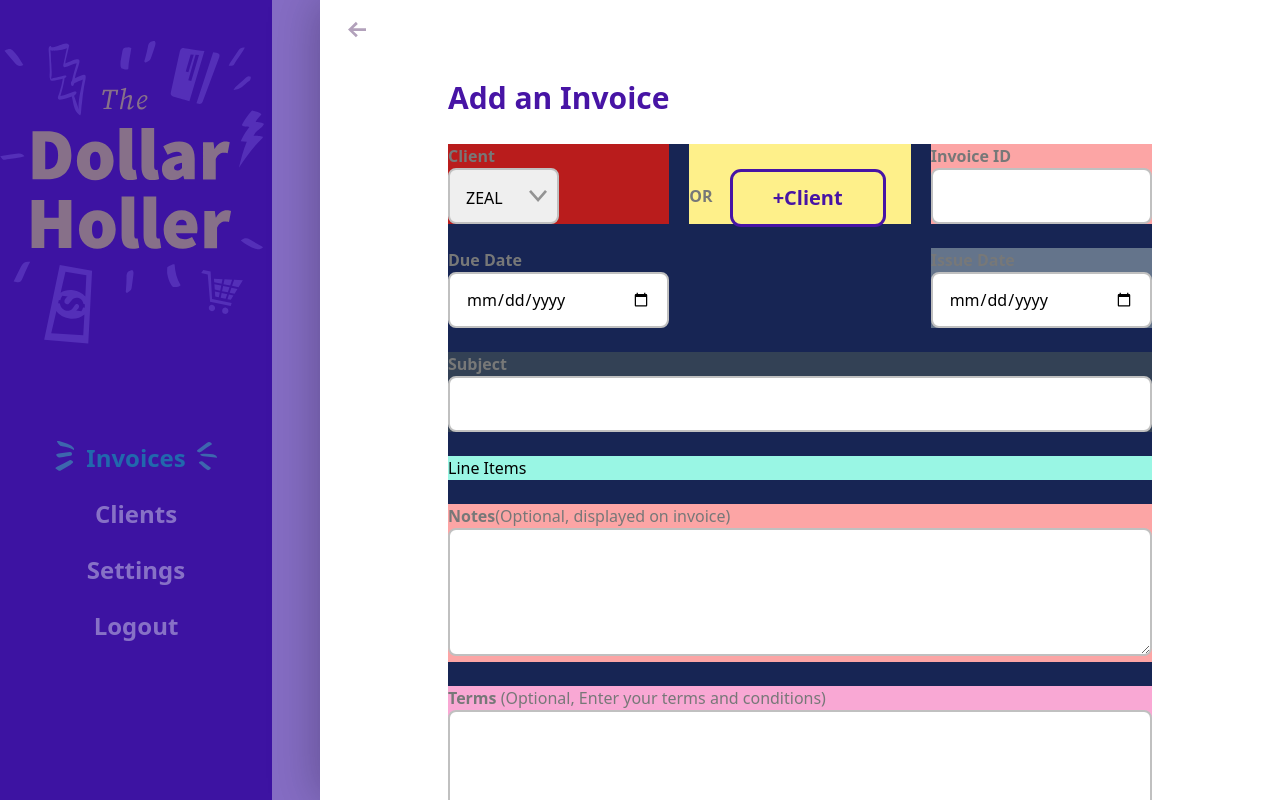
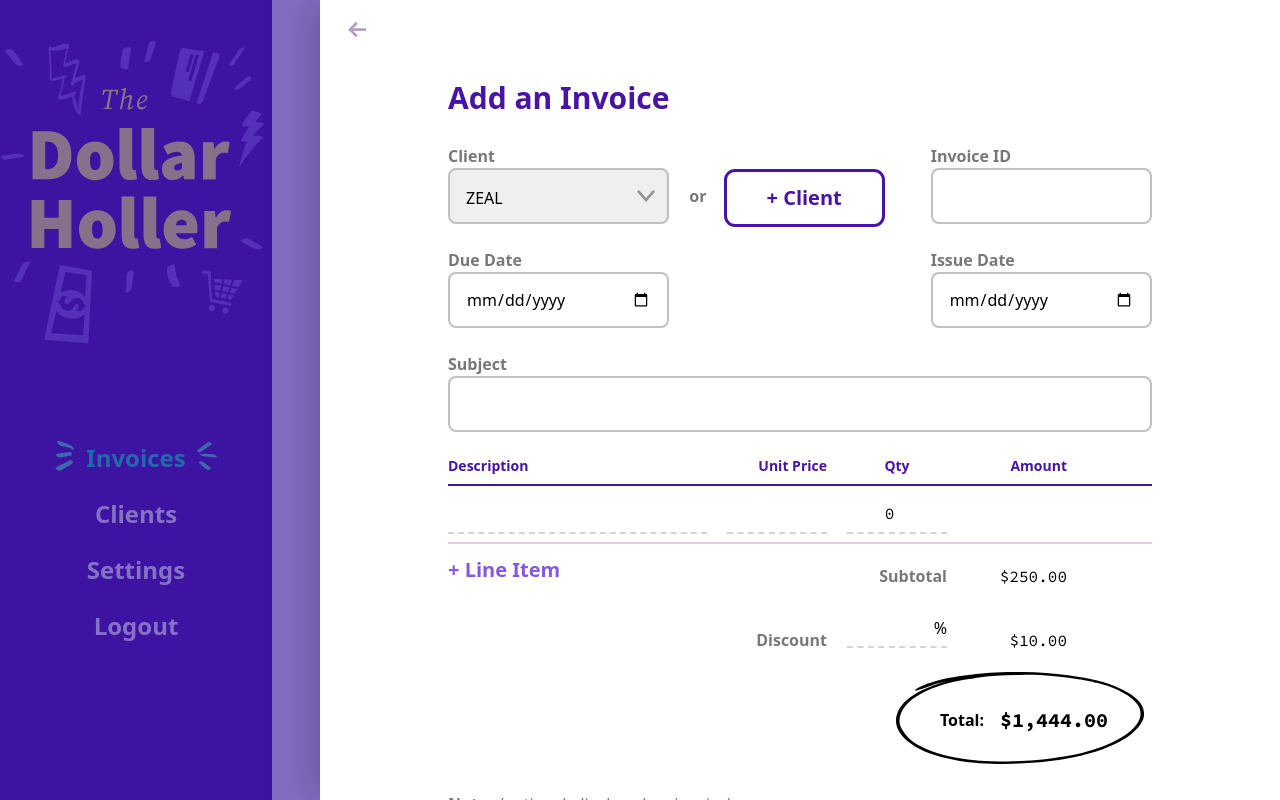
Before and after one commit to moeIsAwesome/dollor, a SvelteKit app: page /invoices in a window 1280 px wide. Both pictures are taken after typing "Sample" into the empty fields and a click on the button "+ Invoice". Built offline with nearby package versions, Linux system fonts and the light colour scheme.

Commit message:
feat: add and remove invoice records

```diff
--- a/package.json
+++ b/package.json
@@ -32,6 +32,7 @@
 	},
 	"type": "module",
 	"dependencies": {
-		"date-fns": "^2.30.0"
+		"date-fns": "^2.30.0",
+		"uuid": "^9.0.0"
 	}
 }
--- a/src/app.css
+++ b/src/app.css
@@ -13,8 +13,8 @@
     @apply block font-sansSerif text-base font-bold text-monsoon;
   }
 
-  input[type='text']:not(.search),
-  input[type='number'],
+  input[type='text']:not(.search):not(.line-item),
+  input[type='number']:not(.line-item),
   input[type='date'],
   input[type='password'],
   input[type='email'] {
@@ -31,8 +31,8 @@
 
   select:focus,
   textarea:focus,
-  input[type='text']:not(.search):focus,
-  input[type='number']:focus,
+  input[type='text']:not(.search):not(.line-item):focus,
+  input[type='number']:not(.line-item):focus,
   input[type='date']:focus,
   input[type='password']:focus,
   input[type='email']:focus {
@@ -52,6 +52,10 @@
   .field {
     @apply mb-6;
   }
+
+  .invoice-line-item {
+    @apply grid grid-cols-invoiceLineItem gap-x-5;
+  }
 }
 
 @layer utilities {
--- a/src/lib/components/Button.svelte
+++ b/src/lib/components/Button.svelte
@@ -7,7 +7,8 @@
     | 'secondary'
     | 'destructive'
     | 'outline'
-    | 'textOnly' = 'primary';
+    | 'textOnly'
+    | 'textOnlyDestructive' = 'primary';
   export let isAnimated = true;
   export let iconLeft: (new (...args: any[]) => SvelteComponent) | null = null;
   export let iconRight: (new (...args: any[]) => SvelteComponent) | null = null;
@@ -21,6 +22,7 @@
   class:destructive={style === 'destructive'}
   class:outline={style === 'outline'}
   class:textOnly={style === 'textOnly'}
+  class:textOnlyDestructive={style === 'textOnlyDestructive'}
   class:isAnimated
 >
   {#if iconLeft}
@@ -50,6 +52,10 @@
   }
 
   .textOnly {
+    @apply bg-transparent px-0 text-lavenderIndigo no-underline hover:underline;
+  }
+
+  .textOnlyDestructive {
     @apply bg-transparent px-0 text-scarlet underline hover:no-underline;
   }
 
--- a/src/lib/components/SlidePanel.svelte
+++ b/src/lib/components/SlidePanel.svelte
@@ -1,8 +1,8 @@
 <script lang="ts">
+  import { createEventDispatcher } from 'svelte';
+  import Portal from '$lib/components/Portal.svelte';
   import Arrow from './Icon/Arrow.svelte';
   import Overlay from './Overlay.svelte';
-  import Portal from './Portal.svelte';
-  import { createEventDispatcher } from 'svelte';
 
   const dispatch = createEventDispatcher();
 </script>
@@ -17,19 +17,13 @@
 
 <Portal>
   <Overlay />
-
   <div
-    class="bg-white fixed w-3/4 h-screen py-20 px-32 right-0 top-0 z-slidePanel shadow-slidePanel"
+    class="fixed right-0 top-0 z-slidePanel h-screen w-3/4 overflow-y-scroll bg-white py-20 px-32 shadow-slidePanel"
   >
     <button
-      class="absolute top-5 left-7 text-pastelPurple hover:text-daisyBush
-    "
-      on:click={() => {
-        dispatch('closePanel');
-      }}
+      class="absolute top-5 left-7 text-pastelPurple hover:text-daisyBush"
+      on:click={() => dispatch('closePanel')}><Arrow /></button
     >
-      <Arrow />
-    </button>
-    <slot />
+    <slot><!-- optional fallback --></slot>
   </div>
 </Portal>
--- a/src/routes/(dashboard)/invoices/InvoiceForm.svelte
+++ b/src/routes/(dashboard)/invoices/InvoiceForm.svelte
@@ -1,95 +1,123 @@
-<script>
+<script lang="ts">
+  import { v4 as uuidv4 } from 'uuid';
+  import LineItemRows from './LineItemRows.svelte';
   import Button from '$lib/components/Button.svelte';
   import Trash from '$lib/components/Icon/Trash.svelte';
+
+  const blankLineItem = {
+    id: uuidv4(),
+    description: '',
+    quantity: 0,
+    amount: 0,
+  };
+
+  const AddLineItem = () => {
+    lineItems = [...lineItems, { ...blankLineItem, id: uuidv4() }];
+  };
+
+  const RemoveLineItem = (event) => {
+    lineItems = lineItems.filter((item) => item.id !== event.detail);
+    console.log('remove Line Item');
+  };
+
+  let lineItems: LineItem[] = [{ ...blankLineItem }];
 </script>
 
 <h2 class="mb-7 font-sansSerif text-3xl font-bold text-daisyBush">
   Add an Invoice
 </h2>
 
-<form class="grid grid-cols-6 gap-x-5 bg-blue-950">
-  <!-- Client -->
-  <div class="field col-span-2 bg-red-700">
+<form class="grid grid-cols-6 gap-x-5">
+  <!-- client -->
+  <div class="field col-span-2">
     <label for="client">Client</label>
-    <select class="w-1/2" name="client" id="client">
+    <select name="client" id="client">
       <option value="zeal">ZEAL</option>
     </select>
   </div>
-  <div class="field col-span-2 flex gap-x-5 items-end bg-yellow-200">
-    <div class="text-base font-bold text-monsoon leading-[3.5rem]">OR</div>
+  <div class="field col-span-2 flex items-end gap-x-5">
+    <div class="text-base font-bold leading-[3.5rem] text-monsoon">or</div>
     <Button
-      label="+Client"
-      onClick={() => {
-        console.log('clicked');
-      }}
-      style={'outline'}
+      label="+ Client"
+      onClick={() => {}}
+      style="outline"
       isAnimated={false}
     />
   </div>
-  <!-- InvoiceID -->
 
-  <div class="field col-span-2 bg-red-300">
+  <!-- invoice id -->
+  <div class="field col-span-2">
     <label for="id">Invoice ID</label>
     <input type="number" name="id" />
   </div>
-  <!-- DueDate -->
 
+  <!-- due date -->
   <div class="field col-span-2">
     <label for="dueDate">Due Date</label>
     <input type="date" name="dueDate" />
   </div>
-  <!-- IssueDate -->
-  <div class="field col-span-2 col-start-5 bg-slate-500">
+
+  <!-- issue date -->
+  <div class="field col-span-2 col-start-5">
     <label for="issueDate">Issue Date</label>
     <input type="date" name="issueDate" />
   </div>
-  <!-- Subject -->
-  <div class="field col-span-6 bg-slate-700">
+
+  <!-- subject -->
+  <div class="field col-span-6">
     <label for="subject">Subject</label>
     <input type="text" name="subject" />
   </div>
-  <!-- LineItems -->
 
-  <div class="field col-span-6 bg-teal-200">Line Items</div>
-  <!-- Notes -->
-  <div class="field col-span-6 bg-red-300">
+  <!-- line items -->
+  <div class="field col-span-6">
+    <LineItemRows
+      {lineItems}
+      on:addLineItem={AddLineItem}
+      on:removeLineItem={RemoveLineItem}
+    />
+  </div>
+
+  <!-- notes -->
+  <div class="field col-span-6">
     <label for="notes"
-      >Notes<span class="font-normal">(Optional, displayed on invoice)</span>
-    </label>
+      >Notes <span class="font-normal">(optional, displayed on invoice)</span
+      ></label
+    >
     <textarea name="notes" id="notes" />
   </div>
-  <!-- Terms -->
 
-  <div class="field col-span-6 bg-pink-300">
+  <!-- terms -->
+  <div class="field col-span-6">
     <label for="terms"
       >Terms <span class="font-normal"
-        >(Optional, Enter your terms and conditions)</span
+        >(optional, enter your terms and conditions)</span
       ></label
     >
     <textarea name="terms" id="terms" />
     <div class="text-xs text-gray-400">
-      Formatting tips <strong>*bold*</strong>,<em>_italics</em>
+      Formatting tips: <strong>*bold*</strong>, <em>_italics_</em>.
     </div>
   </div>
-  <!-- Buttons -->
 
-  <div class="field col-span-2 bg-gray-500">
-    <!-- Only be visible if editing -->
+  <!-- buttons -->
+  <div class="field col-span-2">
+    <!-- only be visible if editing -->
     <Button
-      style="textOnly"
+      style="textOnlyDestructive"
       label="Delete"
       isAnimated={false}
       onClick={() => {}}
       iconLeft={Trash}
     />
   </div>
-  <div class="field col-span-4 flex justify-end gap-x-5 bg-yellow-200">
+  <div class="field col-span-4 flex justify-end gap-x-5">
     <Button
       label="Cancel"
       style="secondary"
       isAnimated={false}
       onClick={() => {}}
     />
-    <Button label="save" onClick={() => {}} />
+    <Button label="Save" onClick={() => {}} />
   </div>
 </form>
--- /dev/null
+++ b/src/routes/(dashboard)/invoices/LineItemRow.svelte
@@ -0,0 +1,100 @@
+<script lang="ts">
+  import Trash from '$lib/components/Icon/Trash.svelte';
+  import { twoDecilams, dollarsToCents } from '$lib/utils/moneyHelper';
+  import { createEventDispatcher } from 'svelte';
+  export let lineItem: LineItem;
+  export let canDelete: boolean = false;
+  let unitPrice: string = twoDecilams(lineItem.amount / lineItem.quantity);
+  let amount: string = twoDecilams(lineItem.amount);
+
+  $: {
+    amount = twoDecilams(Number(unitPrice) * Number(lineItem.quantity));
+    lineItem.amount = dollarsToCents(Number(amount));
+  }
+
+  const dispatch = createEventDispatcher();
+</script>
+
+<div class="invoice-line-item border-b-2 border-fog py-2">
+  <div>
+    <input
+      class="line-item"
+      type="text"
+      name="description"
+      bind:value={lineItem.description}
+    />
+  </div>
+
+  <div>
+    <input
+      class="line-item text-right"
+      type="number"
+      name="unitPrice"
+      step="0.01"
+      min="0"
+      bind:value={unitPrice}
+      on:blur={() => {
+        unitPrice = twoDecilams(Number(unitPrice));
+      }}
+    />
+  </div>
+
+  <div>
+    <input
+      class="line-item text-center"
+      type="number"
+      name="quantity"
+      min="0"
+      bind:value={lineItem.quantity}
+    />
+  </div>
+
+  <div>
+    <input
+      class="line-item text-right"
+      type="number"
+      name="amount"
+      step="0.01"
+      min="0"
+      disabled
+      bind:value={amount}
+    />
+  </div>
+
+  {#if canDelete}
+    <div>
+      <button
+        on:click|preventDefault={() => {
+          dispatch('removeLineItem', lineItem.id);
+        }}
+        class="center h-10 w-10 text-pastelPurple hover:text-lavenderIndigo"
+        ><Trash /></button
+      >
+    </div>
+  {/if}
+</div>
+
+<style lang="postcss">
+  input[type='text'],
+  input[type='number'] {
+    @apply h-10 w-full border-b-2 border-dashed border-stone-300;
+  }
+
+  input[type='text'] {
+    @apply font-sansSerif text-xl font-bold;
+  }
+
+  input[type='number'] {
+    @apply font-mono text-base;
+  }
+
+  input[type='text']:focus,
+  input[type='number']:focus {
+    @apply border-solid border-lavenderIndigo outline-none;
+  }
+
+  input[type='text']:disabled,
+  input[type='number']:disabled {
+    @apply border-b-0 bg-transparent px-0;
+  }
+</style>
--- /dev/null
+++ b/src/routes/(dashboard)/invoices/LineItemRows.svelte
@@ -0,0 +1,64 @@
+<script lang="ts">
+  import { createEventDispatcher } from 'svelte';
+  import Button from '$lib/components/Button.svelte';
+  import CircledAmount from '$lib/components/CircledAmount.svelte';
+  import LineItemRow from './LineItemRow.svelte';
+  export let lineItems: LineItem[] | undefined = undefined;
+
+  let dispatch = createEventDispatcher();
+</script>
+
+<div class="invoice-line-item border-b-2 border-daisyBush pb-2">
+  <div class="table-header">Description</div>
+  <div class="table-header text-right">Unit Price</div>
+  <div class="table-header text-center">Qty</div>
+  <div class="table-header text-right">Amount</div>
+</div>
+
+{#if lineItems}
+  {#each lineItems as lineItem, index}
+    <LineItemRow {lineItem} on:removeLineItem canDelete={index > 0} />
+  {/each}
+{/if}
+
+<div class="invoice-line-item">
+  <div class="col-span-2">
+    <Button
+      isAnimated={false}
+      label="+ Line Item"
+      style="textOnly"
+      onClick={() => {
+        dispatch('addLineItem');
+      }}
+    />
+  </div>
+  <div class="py-5 text-right font-bold text-monsoon">Subtotal</div>
+  <div class="py-5 text-right font-mono">$250.00</div>
+</div>
+
+<div class="invoice-line-item">
+  <div class="col-span-2 py-5 text-right font-bold text-monsoon">Discount</div>
+  <div class="relative">
+    <input
+      class="line-item h-10 w-full border-b-2 border-dashed border-stone-300 pr-4 text-right focus:border-solid focus:border-lavenderIndigo focus:outline-none"
+      type="number"
+      name="discount"
+      min="0"
+      max="100"
+    />
+    <span class="text-mono absolute right-0 top-2">%</span>
+  </div>
+  <div class="py-5 text-right font-mono">$10.00</div>
+</div>
+
+<div class="invoice-line-item">
+  <div class="col-span-6">
+    <CircledAmount label="Total:" amount="$1,444.00" />
+  </div>
+</div>
+
+<style lang="postcss">
+  .table-header {
+    @apply text-sm font-bold text-daisyBush;
+  }
+</style>
--- a/tailwind.config.js
+++ b/tailwind.config.js
@@ -45,6 +45,7 @@ export default {
         whisper: '#f9f4f9',
       },
       gridTemplateColumns: {
+        invoiceLineItem: '1fr 100px 100px 100px 65px',
         invoiceTable: '100px 100px 60px 1fr 116px 32px 32px ',
         invoiceTableMobile: '1fr 90px',
       },
```
Also changed, not shown: src/lib/utils/moneyHelper.ts (+10 -0 lines), 1 other file (tests, documents, lock files or other folders).
